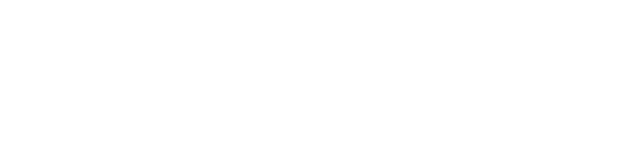
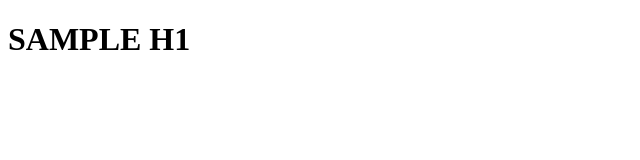
Before and after one commit to VinceTyron/SampleRepo, a plain HTML site: page index.html in a window 1280 px wide. Shown: the whole page, without its empty margins (0-640 px from the left). Drawn offline with Linux system fonts and the light colour scheme.

Commit message:
added content sample H1

```diff
--- a/index.html
+++ b/index.html
@@ -6,6 +6,6 @@
     <title>Document</title>
 </head>
 <body>
-
+    <h1>SAMPLE H1</h1>
 </body>
 </html>
```
